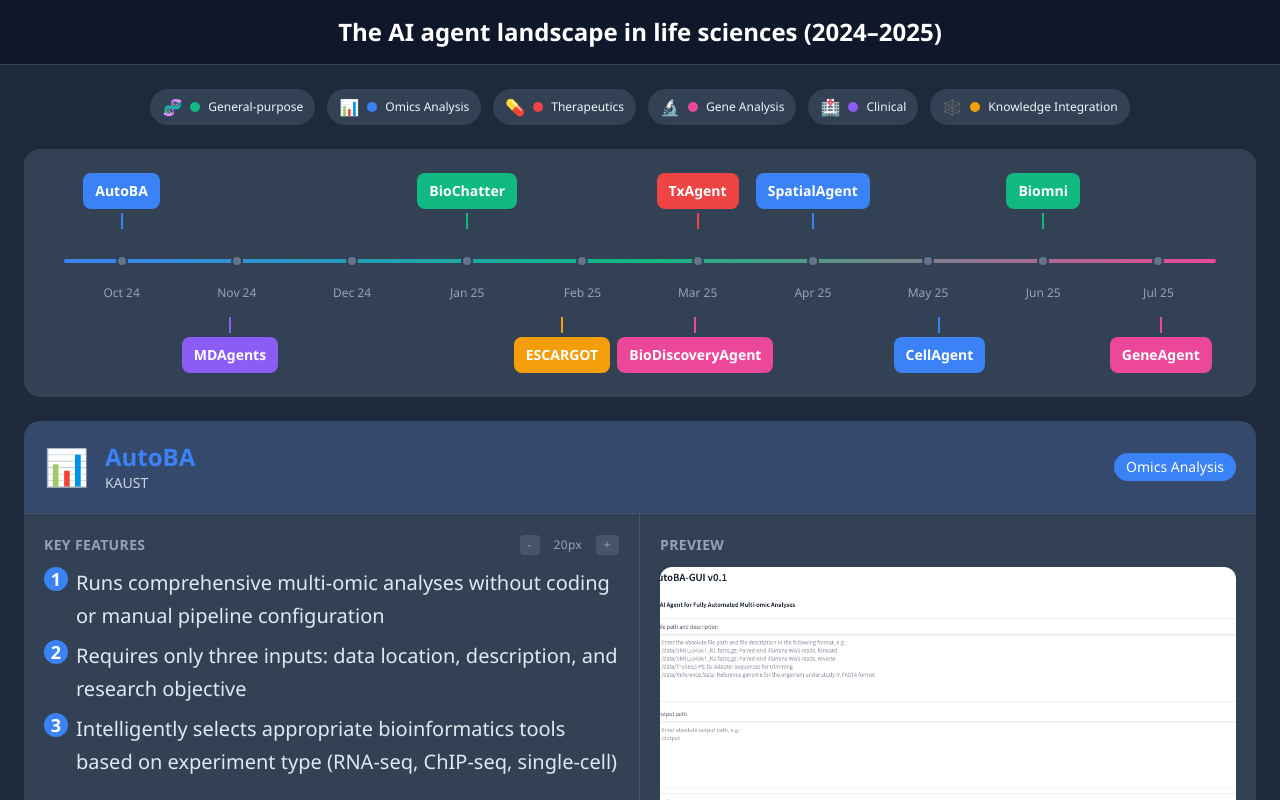
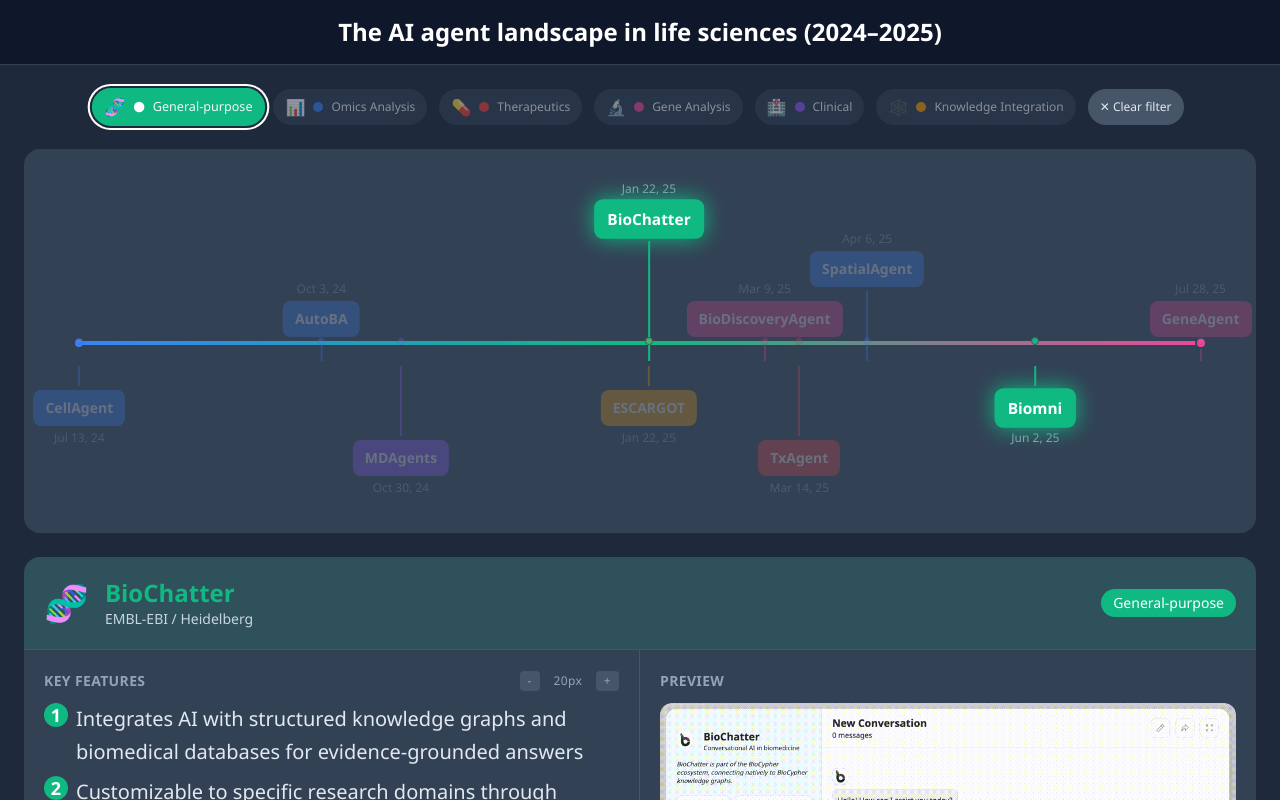
Before and after one commit to anondo1969/ai-agents-healthcare, a React (Create React App) app: page / in a window 1280 px wide. Shown: the top 800 px of the page. Built offline with nearby package versions, Linux system fonts and the light colour scheme.

Commit message:
updating timeline

```diff
--- a/src/AgentLandscape.jsx
+++ b/src/AgentLandscape.jsx
@@ -54,8 +54,29 @@
 
 const agents = [
   {
-    id: 1, name: 'AutoBA', slug: 'autoba', category: 'Omics Analysis',
-    institution: 'KAUST', date: '2024-10', monthIndex: 0, color: '#3B82F6',
+    id: 1, name: 'CellAgent', slug: 'cellagent', category: 'Omics Analysis',
+    institution: 'Northwestern Polytechnical', date: '2024-07-13', color: '#3B82F6',
+    row: 'bottom', level: 1,
+    features: [
+  'Automates complete single-cell RNA-seq analysis pipeline from preprocessing to biological discovery',
+  'Handles batch correction, cell type annotation, and trajectory inference',
+  'Works across diverse human tissue types (blood, heart, lung, pancreas, etc.)',
+  'Uses collaborative AI agents (Planner, Executor, Evaluator) working together on different analysis aspects',
+  'Accepts natural language task descriptions enabling zero-code operation',
+  'Automatically selects optimal tools and parameters for specific datasets',
+  'Includes self-evaluation and iterative optimization for high-quality outputs',
+  'Eliminates manual trial-and-error method selection'
+],
+    publication: 'arXiv, July 13, 2024',
+    publicationLink: 'https://arxiv.org/abs/2407.09811',
+    demo: 'http://cell.agent4science.cn/start/',
+    github: 'NA',
+    pip: 'NA'
+  },
+  {
+    id: 2, name: 'AutoBA', slug: 'autoba', category: 'Omics Analysis',
+    institution: 'KAUST', date: '2024-10-03', color: '#3B82F6',
+    row: 'top', level: 1,
     features: [
   'Runs comprehensive multi-omic analyses without coding or manual pipeline configuration',
   'Requires only three inputs: data location, description, and research objective',
@@ -66,15 +87,16 @@
   'Provides detailed, readable step-by-step plans before execution begins',
   'Flexible beyond fixed pipelines, helping incorporate new bioinformatics tools'
 ],
-    publication: 'Advanced Science (October 2024)',
+    publication: 'Advanced Science, October 03, 2024',
     publicationLink: 'https://doi.org/10.1002/advs.202407094',
     demo: 'Local GUI application',
     github: 'github.com/JoshuaChou2018/AutoBA',
     pip: 'git clone https://github.com/JoshuaChou2018/AutoBA.git'
   },
   {
-    id: 2, name: 'MDAgents', slug: 'mdagents', category: 'Clinical',
-    institution: 'MIT Media Lab', date: '2024-11', monthIndex: 1, color: '#8B5CF6',
+    id: 3, name: 'MDAgents', slug: 'mdagents', category: 'Clinical',
+    institution: 'MIT Media Lab', date: '2024-10-30', color: '#8B5CF6',
+    row: 'bottom', level: 2,
     features:[
   'Automatically assesses medical case complexity and assigns appropriate AI collaboration level',
   'Handles multi-modal medical data (text, pathology images, X-rays, videos)',
@@ -85,15 +107,16 @@
   'Recruits domain-specific specialists (neurologists, radiologists, oncologists) as needed',
   'Follows clear stepwise workflow: complexity check → recruit experts → synthesize → decide'
 ],
-    publication: 'NeurIPS 2024 (Oral)',
+    publication: 'NeurIPS, October 30, 2024',
     publicationLink: 'https://arxiv.org/pdf/2404.15155',
     demo: 'mdagents2024.github.io/demo.html',
     github: 'github.com/mitmedialab/MDAgents',
     pip: 'git clone https://github.com/mitmedialab/MDAgents.git'
   },
   {
-    id: 3, name: 'BioChatter', slug: 'biochatter', category: 'General-purpose',
-    institution: 'EMBL-EBI / Heidelberg', date: '2025-01', monthIndex: 3, color: '#10B981',
+    id: 4, name: 'BioChatter', slug: 'biochatter', category: 'General-purpose',
+    institution: 'EMBL-EBI / Heidelberg', date: '2025-01-22', color: '#10B981',
+    row: 'top', level: 3,
     features: [
   'Integrates AI with structured knowledge graphs and biomedical databases for evidence-grounded answers',
   'Customizable to specific research domains through simple configuration files without deep programming skills',
@@ -104,15 +127,16 @@
   'Modular design usable across many biomedical research scenarios',
   'Allows switching between different AI model providers without code changes'
 ],
-    publication: 'Nature Biotechnology (January 2025)',
+    publication: 'Nature Biotechnology, January 22, 2025',
     publicationLink: 'https://doi.org/10.1038/s41587-024-02534-3',
     demo: 'light.biochatter.org',
     github: 'github.com/biocypher/biochatter',
     pip: 'pip install biochatter'
   },
   {
-    id: 4, name: 'ESCARGOT', slug: 'escargot', category: 'Knowledge Integration',
-    institution: 'Cedars-Sinai', date: '2025-02', monthIndex: 4, color: '#F59E0B',
+    id: 5, name: 'ESCARGOT', slug: 'escargot', category: 'Knowledge Integration',
+    institution: 'Cedars-Sinai', date: '2025-01-22', color: '#F59E0B',
+    row: 'bottom', level: 1,
     features: [
   'Grounds AI answers in biomedical knowledge graphs to reduce hallucinations',
   'Adaptable to various research domains (Alzheimer\'s, drug discovery, etc.)',
@@ -123,15 +147,36 @@
   'Automatically debugs and repairs code when execution fails',
   'Available as open-source installable package'
 ],
-    publication: 'Bioinformatics (February 2025)',
+    publication: 'Bioinformatics, January 22, 2025',
     publicationLink: 'https://academic.oup.com/bioinformatics/article/41/2/btaf031/7972741',
     demo: 'NA',
     github: 'github.com/EpistasisLab/escargot',
     pip: 'pip install escargot'
   },
   {
-    id: 5, name: 'TxAgent', slug: 'txagent', category: 'Therapeutics',
-    institution: 'Harvard / Zitnik Lab', date: '2025-03', monthIndex: 5, color: '#EF4444',
+    id: 6, name: 'BioDiscoveryAgent', slug: 'biodiscoveryagent', category: 'Gene Analysis',
+    institution: 'Stanford', date: '2025-03-09', color: '#EC4899',
+    row: 'top', level: 1, offsetX: -20,
+    features: [
+  'Helps design and prioritize CRISPR genetic perturbation experiments to achieve target phenotypes',
+  'Includes built-in "critic" to check and challenge predictions',
+  'Provides transparent explanations for recommendations, citing relevant literature and pathways',
+  'Uses built-in biological knowledge to guide experiments from the first round without requiring training data',
+  'Searches scientific literature and biological databases to find genes sharing properties with successful hits',
+  'Learns and adapts strategy based on experimental results across rounds',
+  'Designs experiments testing gene combinations, addressing vast combinatorial search spaces',
+  'Requires no machine learning expertise or model training'
+],
+    publication: 'ICLR, March 09, 2025',
+    publicationLink: 'https://arxiv.org/abs/2405.17631',
+    demo: 'NA',
+    github: 'github.com/snap-stanford/BioDiscoveryAgent',
+    pip: 'git clone https://github.com/snap-stanford/BioDiscoveryAgent.git'
+  },
+  {
+    id: 7, name: 'TxAgent', slug: 'txagent', category: 'Therapeutics',
+    institution: 'Harvard / Zitnik Lab', date: '2025-03-14', color: '#EF4444',
+    row: 'bottom', level: 2,
     features: [
   'Provides personalized treatment recommendations considering patient-specific factors (age, comorbidities, medications)',
   'Accesses real-time FDA-approved drug information including newly approved drugs',
@@ -142,34 +187,16 @@
   'Handles complex clinical scenarios (pediatric, geriatric, pregnant patients)',
   'Pulls evidence from multiple biomedical sources with iterative refinement'
 ],
-    publication: 'arXiv (March 2025)',
+    publication: 'arXiv, March 14, 2025',
     publicationLink: 'https://arxiv.org/abs/2503.10970',
     demo: 'zitniklab.hms.harvard.edu/TxAgent/',
     github: 'github.com/mims-harvard/TxAgent',
     pip: 'pip install txagent'
   },
   {
-    id: 6, name: 'BioDiscoveryAgent', slug: 'biodiscoveryagent', category: 'Gene Analysis',
-    institution: 'Stanford', date: '2025-03', monthIndex: 5, color: '#EC4899',
-    features: [
-  'Helps design and prioritize CRISPR genetic perturbation experiments to achieve target phenotypes',
-  'Includes built-in "critic" to check and challenge predictions',
-  'Provides transparent explanations for recommendations, citing relevant literature and pathways',
-  'Uses built-in biological knowledge to guide experiments from the first round without requiring training data',
-  'Searches scientific literature and biological databases to find genes sharing properties with successful hits',
-  'Learns and adapts strategy based on experimental results across rounds',
-  'Designs experiments testing gene combinations, addressing vast combinatorial search spaces',
-  'Requires no machine learning expertise or model training'
-],
-    publication: 'ICLR 2025',
-    publicationLink: 'https://arxiv.org/abs/2405.17631',
-    demo: 'NA',
-    github: 'github.com/snap-stanford/BioDiscoveryAgent',
-    pip: 'git clone https://github.com/snap-stanford/BioDiscoveryAgent.git'
-  },
-  {
-    id: 7, name: 'SpatialAgent', slug: 'spatialagent', category: 'Omics Analysis',
-    institution: 'Genentech / Stanford', date: '2025-04', monthIndex: 6, color: '#3B82F6',
+    id: 8, name: 'SpatialAgent', slug: 'spatialagent', category: 'Omics Analysis',
+    institution: 'Genentech / Stanford', date: '2025-04-06', color: '#3B82F6',
+    row: 'top', level: 2,
     features: [
   'Covers full spatial biology workflow from experimental design to hypothesis generation',
   'Works with multiple data types (gene expression, tissue images, cell interactions)',
@@ -180,34 +207,16 @@
   'Maps cell-cell communication networks through ligand-receptor interactions',
   'Generates novel biological hypotheses with comprehensive scientific reports'
 ],
-    publication: 'bioRxiv (April 2025)',
+    publication: 'bioRxiv, April 06, 2025',
     publicationLink: 'https://www.biorxiv.org/content/10.1101/2025.04.03.646459v1.full.pdf',
     demo: 'NA (Soon)',
     github: 'github.com/Genentech/SpatialAgent',
     pip: 'git clone https://github.com/Genentech/SpatialAgent.git'
   },
   {
-    id: 8, name: 'CellAgent', slug: 'cellagent', category: 'Omics Analysis',
-    institution: 'Northwestern Polytechnical', date: '2025-05', monthIndex: 7, color: '#3B82F6',
-    features: [
-  'Automates complete single-cell RNA-seq analysis pipeline from preprocessing to biological discovery',
-  'Handles batch correction, cell type annotation, and trajectory inference',
-  'Works across diverse human tissue types (blood, heart, lung, pancreas, etc.)',
-  'Uses collaborative AI agents (Planner, Executor, Evaluator) working together on different analysis aspects',
-  'Accepts natural language task descriptions enabling zero-code operation',
-  'Automatically selects optimal tools and parameters for specific datasets',
-  'Includes self-evaluation and iterative optimization for high-quality outputs',
-  'Eliminates manual trial-and-error method selection'
-],
-    publication: 'arXiv (2024)',
-    publicationLink: 'https://arxiv.org/abs/2407.09811',
-    demo: 'http://cell.agent4science.cn/start/',
-    github: 'NA',
-    pip: 'NA'
-  },
-  {
     id: 9, name: 'Biomni', slug: 'biomni', category: 'General-purpose',
-    institution: 'Stanford', date: '2025-06', monthIndex: 8, color: '#10B981',
+    institution: 'Stanford', date: '2025-06-02', color: '#10B981',
+    row: 'bottom', level: 1,
     features: [
   'General-purpose virtual scientist handling diverse biomedical tasks from literature search to data processing',
   'Integrates 150+ tools, 105 software packages, and 59 databases into a unified environment',
@@ -218,7 +227,7 @@
   'Analyzes messy multi-modal datasets (wearables, single-cell sequencing) to generate testable hypotheses',
   'Allows scientists to focus on discovery rather than technical implementation'
 ],
-    publication: 'bioRxiv (June 2025)',
+    publication: 'bioRxiv, June 02, 2025',
     publicationLink: 'https://www.biorxiv.org/content/10.1101/2025.05.30.656746v1.full.pdf',
     demo: 'https://app.biomni.stanford.edu/',
     github: 'github.com/snap-stanford/biomni',
@@ -226,7 +235,8 @@
   },
   {
     id: 10, name: 'GeneAgent', slug: 'geneagent', category: 'Gene Analysis',
-    institution: 'NIH / NCBI', date: '2025-07', monthIndex: 9, color: '#EC4899',
+    institution: 'NIH / NCBI', date: '2025-07-28', color: '#EC4899',
+    row: 'top', level: 1,
     features: [
   'Interprets gene sets by generating readable descriptions of shared biological functions',
   'Works across multiple species (human, mouse)',
@@ -237,15 +247,13 @@
   'Iteratively refines conclusions based on real database evidence',
   'Identifies functions for gene sets poorly described in existing databases'
 ],
-    publication: 'Nature Methods (July 2025)',
+    publication: 'Nature Methods, July 28, 2025',
     publicationLink: 'https://www.nature.com/articles/s41592-025-02748-6',
     demo: 'ncbi.nlm.nih.gov/CBBresearch/Lu/Demo/GeneAgent/geneagent.html',
     github: 'github.com/ncbi-nlp/GeneAgent',
     pip: 'git clone https://github.com/ncbi-nlp/GeneAgent.git'
   },
 ];
-
-const months = ['Oct 24', 'Nov 24', 'Dec 24', 'Jan 25', 'Feb 25', 'Mar 25', 'Apr 25', 'May 25', 'Jun 25', 'Jul 25'];
 
 const categories = [
   { name: 'General-purpose', color: '#10B981', icon: '🧬' },
@@ -257,14 +265,47 @@
 ];
 
 export default function AgentLandscape() {
-  const [selectedAgent, setSelectedAgent] = useState(agents[0]);
-  const [selectedCategory, setSelectedCategory] = useState(null);
+  const [selectedAgent, setSelectedAgent] = useState(agents.find(a => a.slug === 'biochatter'));
+  const [selectedCategory, setSelectedCategory] = useState('General-purpose');
   const [diagramScale, setDiagramScale] = useState(100);
   const [isDragging, setIsDragging] = useState(false);
   const [dragStart, setDragStart] = useState({ x: 0, y: 0 });
   const [scrollStart, setScrollStart] = useState({ x: 0, y: 0 });
   const [featuresExpanded, setFeaturesExpanded] = useState(false);
   const [featureFontSize, setFeatureFontSize] = useState(20);
+
+  // Timeline date calculations
+  const startDate = new Date('2024-07-13');
+  const endDate = new Date('2025-07-28');
+  const totalDays = (endDate - startDate) / (1000 * 60 * 60 * 24);
+
+  const getPosition = (dateStr) => {
+    const date = new Date(dateStr);
+    const days = (date - startDate) / (1000 * 60 * 60 * 24);
+    return 2 + (days / totalDays) * 96;
+  };
+
+  const getTopOffset = (level) => {
+    if (level === 1) return 100;
+    if (level === 2) return 50;
+    return 0;
+  };
+
+  const getTopLineHeight = (level) => {
+    if (level === 1) return 20;
+    if (level === 2) return 70;
+    return 120;
+  };
+
+  const getBottomLineHeight = (level) => level === 1 ? 20 : 70;
+
+  const formatDate = (dateStr) => {
+    const d = new Date(dateStr);
+    return d.toLocaleDateString('en-US', { month: 'short', day: 'numeric', year: '2-digit' });
+  };
+
+  const topAgents = agents.filter(a => a.row === 'top');
+  const bottomAgents = agents.filter(a => a.row === 'bottom');
 
   const getCategoryIcon = (cat) => categories.find(c => c.name === cat)?.icon || '🔬';
 
@@ -309,9 +350,6 @@
     setFeaturesExpanded(false);
   };
 
-  const topRow = agents.filter((_, i) => i % 2 === 0);
-  const bottomRow = agents.filter((_, i) => i % 2 === 1);
-
   return (
     <div className="bg-slate-800 min-h-screen text-white" style={{fontFamily: 'Segoe UI, Arial, sans-serif'}}>
       <div className="bg-slate-900 p-4 border-b border-slate-700">
@@ -351,88 +389,114 @@
           )}
         </div>
 
-        <div className="bg-slate-700 rounded-2xl p-6 mb-6">
-          <div className="relative">
-            <div className="flex justify-between mb-4 px-4" style={{minHeight: '50px'}}>
-              {months.map((month, i) => {
-                const agent = topRow.find(a => a.monthIndex === i);
-                const highlighted = agent ? isAgentHighlighted(agent) : false;
-                return (
-                  <div key={`top-${i}`} className="flex-1 flex flex-col items-center">
-                    {agent && (
-                      <>
+        <div className="bg-slate-700 rounded-2xl p-8 mb-6 overflow-x-auto">
+          <div className="relative" style={{height: '320px', minWidth: '900px'}}>
+
+            {/* Top row agents - three levels */}
+            {topAgents.map(agent => (
+              <div
+                key={agent.id}
+                className="absolute flex flex-col items-center"
+                style={{
+                  left: `calc(${getPosition(agent.date)}% + ${agent.offsetX || 0}px)`,
+                  transform: 'translateX(-50%)',
+                  top: `${getTopOffset(agent.level)}px`,
+                  opacity: isAgentHighlighted(agent) ? 1 : 0.25
+                }}
+              >
+                <span className="text-xs text-slate-400 mb-1">{formatDate(agent.date)}</span>
                 <button
                   onClick={() => handleAgentSelect(agent)}
                   className={`px-3 py-2 rounded-lg text-sm font-semibold transition-all ${
                     selectedAgent.id === agent.id ? 'ring-2 ring-white ring-offset-2 ring-offset-slate-700' : ''
-                          } ${highlighted ? 'hover:scale-105' : ''}`}
+                  } ${isAgentHighlighted(agent) ? 'hover:scale-105' : ''}`}
                   style={{
                     backgroundColor: agent.color,
-                            opacity: highlighted ? 1 : 0.25,
-                            transform: highlighted && selectedCategory ? 'scale(1.1)' : 'scale(1)',
-                            boxShadow: highlighted && selectedCategory ? `0 0 20px ${agent.color}` : 'none'
+                    whiteSpace: 'nowrap',
+                    transform: isAgentHighlighted(agent) && selectedCategory ? 'scale(1.1)' : 'scale(1)',
+                    boxShadow: isAgentHighlighted(agent) && selectedCategory ? `0 0 20px ${agent.color}` : 'none'
                   }}
                 >
                   {agent.name}
                 </button>
                 <div
-                          className="w-0.5 h-4 mt-1 transition-opacity"
-                          style={{backgroundColor: agent.color, opacity: highlighted ? 1 : 0.25}}
+                  className="w-0.5 mt-1"
+                  style={{backgroundColor: agent.color, height: `${getTopLineHeight(agent.level)}px`}}
                 ></div>
-                      </>
-                    )}
               </div>
-                );
-              })}
+            ))}
+
+            {/* Timeline bar */}
+            <div className="absolute left-0 right-0" style={{top: '160px'}}>
+              <div
+                className="absolute"
+                style={{left: '2%', transform: 'translateX(-50%)', top: '-4px'}}
+              >
+                <div className="w-3 h-3 bg-blue-500 rounded-full border-2 border-slate-700"></div>
               </div>
 
-            <div className="relative h-8 flex items-center px-4">
-              <div className="absolute left-4 right-4 h-1 bg-gradient-to-r from-blue-500 via-emerald-500 to-pink-500 rounded-full"></div>
-              {months.map((_, i) => (
-                <div key={i} className="flex-1 flex justify-center">
-                  <div className="w-3 h-3 bg-slate-500 rounded-full z-10 border-2 border-slate-700"></div>
+              <div className="absolute h-1 bg-gradient-to-r from-blue-500 via-emerald-500 to-pink-500 rounded-full" style={{left: '2%', right: '2%'}}></div>
+
+              <div
+                className="absolute"
+                style={{right: '2%', transform: 'translateX(50%)', top: '-4px'}}
+              >
+                <div className="w-3 h-3 bg-pink-500 rounded-full border-2 border-slate-700"></div>
+              </div>
+
+              {/* Agent date markers on timeline */}
+              {agents.map(agent => (
+                <div
+                  key={`marker-${agent.id}`}
+                  className="absolute"
+                  style={{
+                    left: `calc(${getPosition(agent.date)}% + ${agent.offsetX || 0}px)`,
+                    transform: 'translateX(-50%)',
+                    top: '-4px',
+                    opacity: isAgentHighlighted(agent) ? 1 : 0.25
+                  }}
+                >
+                  <div
+                    className="w-2 h-2 rounded-full border border-slate-600"
+                    style={{backgroundColor: agent.color}}
+                  ></div>
                 </div>
               ))}
             </div>
 
-            <div className="flex justify-between px-4 mt-2 mb-4">
-              {months.map((month, i) => (
-                <div key={i} className="flex-1 text-center text-xs text-slate-400">{month}</div>
-              ))}
-            </div>
-
-            <div className="flex justify-between px-4" style={{minHeight: '50px'}}>
-              {months.map((month, i) => {
-                const agent = bottomRow.find(a => a.monthIndex === i);
-                const highlighted = agent ? isAgentHighlighted(agent) : false;
-                return (
-                  <div key={`bottom-${i}`} className="flex-1 flex flex-col items-center">
-                    {agent && (
-                      <>
+            {/* Bottom row agents - two levels */}
+            {bottomAgents.map(agent => (
               <div
-                          className="w-0.5 h-4 mb-1 transition-opacity"
-                          style={{backgroundColor: agent.color, opacity: highlighted ? 1 : 0.25}}
+                key={agent.id}
+                className="absolute flex flex-col items-center"
+                style={{
+                  left: `calc(${getPosition(agent.date)}% + ${agent.offsetX || 0}px)`,
+                  transform: 'translateX(-50%)',
+                  top: '185px',
+                  opacity: isAgentHighlighted(agent) ? 1 : 0.25
+                }}
+              >
+                <div
+                  className="w-0.5 mb-1"
+                  style={{backgroundColor: agent.color, height: `${getBottomLineHeight(agent.level)}px`}}
                 ></div>
                 <button
                   onClick={() => handleAgentSelect(agent)}
                   className={`px-3 py-2 rounded-lg text-sm font-semibold transition-all ${
                     selectedAgent.id === agent.id ? 'ring-2 ring-white ring-offset-2 ring-offset-slate-700' : ''
-                          } ${highlighted ? 'hover:scale-105' : ''}`}
+                  } ${isAgentHighlighted(agent) ? 'hover:scale-105' : ''}`}
                   style={{
                     backgroundColor: agent.color,
-                            opacity: highlighted ? 1 : 0.25,
-                            transform: highlighted && selectedCategory ? 'scale(1.1)' : 'scale(1)',
-                            boxShadow: highlighted && selectedCategory ? `0 0 20px ${agent.color}` : 'none'
+                    whiteSpace: 'nowrap',
+                    transform: isAgentHighlighted(agent) && selectedCategory ? 'scale(1.1)' : 'scale(1)',
+                    boxShadow: isAgentHighlighted(agent) && selectedCategory ? `0 0 20px ${agent.color}` : 'none'
                   }}
                 >
                   {agent.name}
                 </button>
-                      </>
-                    )}
+                <span className="text-xs text-slate-400 mt-1">{formatDate(agent.date)}</span>
               </div>
-                );
-              })}
-            </div>
+            ))}
           </div>
         </div>
 
```
Lines whose indentation alone changed are shown as unchanged.
